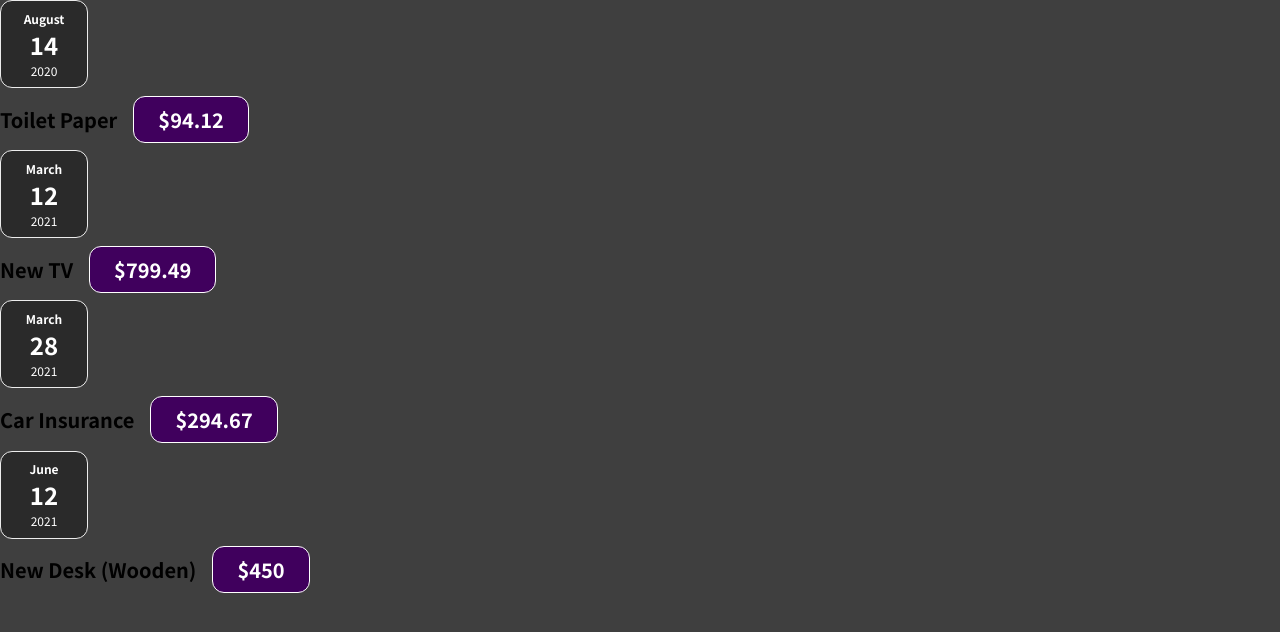
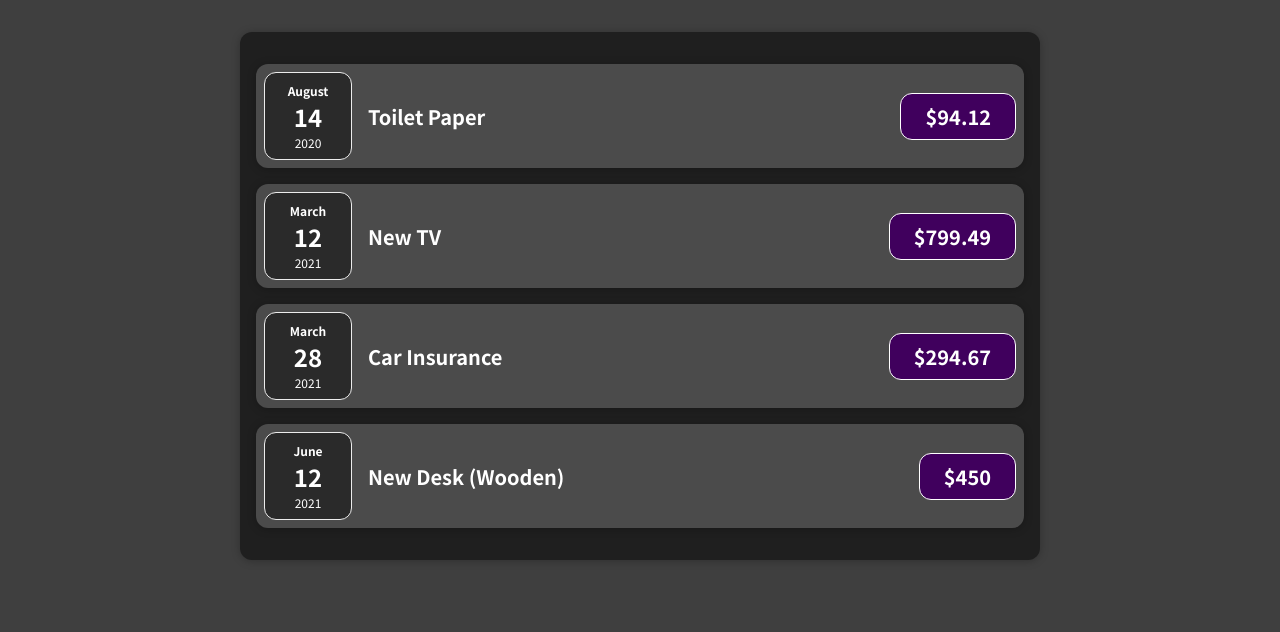
Before and after one commit to TortoiseRevenge/React_Activity_1, a React (Create React App) app: page / in a window 1280 px wide. Shown: the top 632 px of the page. Built offline with nearby package versions, Linux system fonts and the light colour scheme.

Commit message:
Who knows

```diff
--- a/src/components/Card.js
+++ b/src/components/Card.js
@@ -1,11 +1,9 @@
-import React from 'react';
-import './Card.css';
-function Card(props){
+import React from "react";
+import "./Card.css";
+function Card(props) {
     const classes = 'card ' + props.className;
     return(
-        <div classname={classes}>
-            {props.children}
-        </div>
+        <div className={classes}>{props.children}</div>
     );
 }
 export default Card;
```
